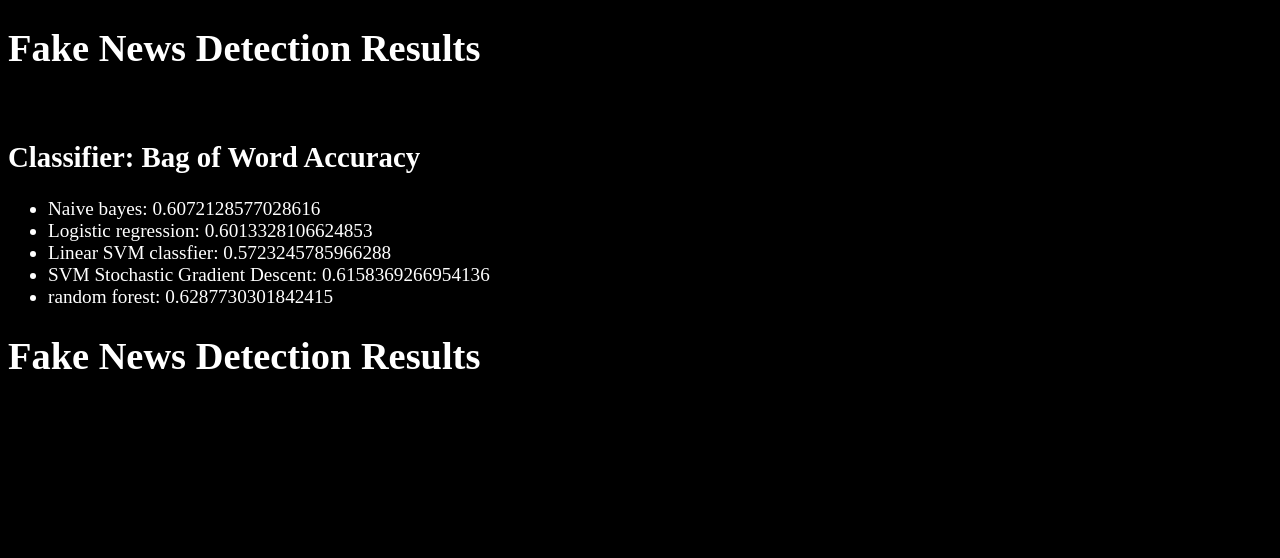
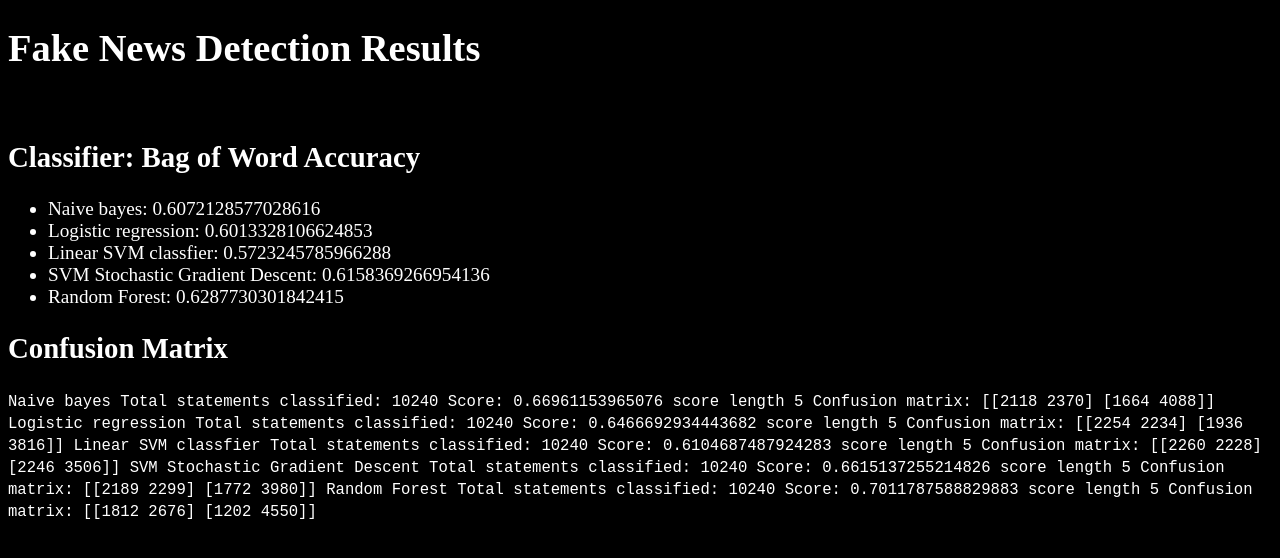
Before and after one commit to TRBoom/Fake-News-Detection-Results, a plain HTML site: page index.html in a window 1280 px wide. Drawn offline with Linux system fonts and the light colour scheme.

Commit message:
Update index.html

```diff
--- a/index.html
+++ b/index.html
@@ -17,9 +17,46 @@
     <li>Logistic regression: 0.6013328106624853</li>
     <li>Linear SVM classfier: 0.5723245785966288</li>
     <li>SVM Stochastic Gradient Descent: 0.6158369266954136</li>
-    <li>random forest: 0.6287730301842415</li>
+    <li>Random Forest: 0.6287730301842415</li>
     </ul>
-    <h1>Fake News Detection Results</h1>
+    <h2>Confusion Matrix</h1>
+    <code>
+        Naive bayes
+Total statements classified: 10240
+Score: 0.66961153965076
+score length 5
+Confusion matrix:
+[[2118 2370]
+ [1664 4088]]
+Logistic regression
+Total statements classified: 10240
+Score: 0.6466692934443682
+score length 5
+Confusion matrix:
+[[2254 2234]
+ [1936 3816]]
+Linear SVM classfier
+Total statements classified: 10240
+Score: 0.6104687487924283
+score length 5
+Confusion matrix:
+[[2260 2228]
+ [2246 3506]]
+SVM Stochastic Gradient Descent
+Total statements classified: 10240
+Score: 0.6615137255214826
+score length 5
+Confusion matrix:
+[[2189 2299]
+ [1772 3980]]
+Random Forest
+Total statements classified: 10240
+Score: 0.7011787588829883
+score length 5
+Confusion matrix:
+[[1812 2676]
+ [1202 4550]]
+    </code>
 
 </body>
 
```
